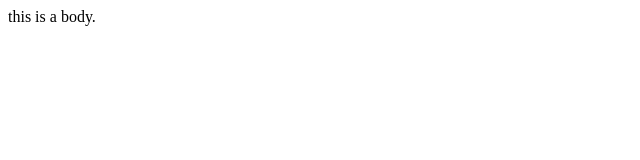
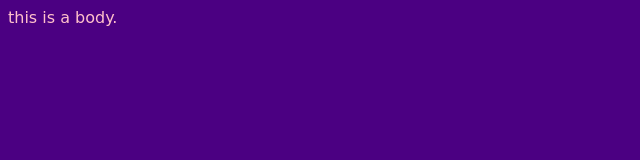
Before and after one commit to calebfroese/zombz, a plain HTML site: page index.html in a window 1280 px wide. Shown: the whole page, without its empty margins (0-640 px from the left). Drawn offline with Linux system fonts and the light colour scheme.

Commit message:
added style and updated index

```diff
--- a/index.html
+++ b/index.html
@@ -1,4 +1,7 @@
 <html>
+    <head>
+        <link rel="stylesheet" type="text/css" href="style.css">
+    </head>
     <body>
         this is a body.
     </body>
--- /dev/null
+++ b/style.css
@@ -0,0 +1,5 @@
+body {
+    color: pink;
+    background: indigo;
+    font-family: cursive;
+}
```
